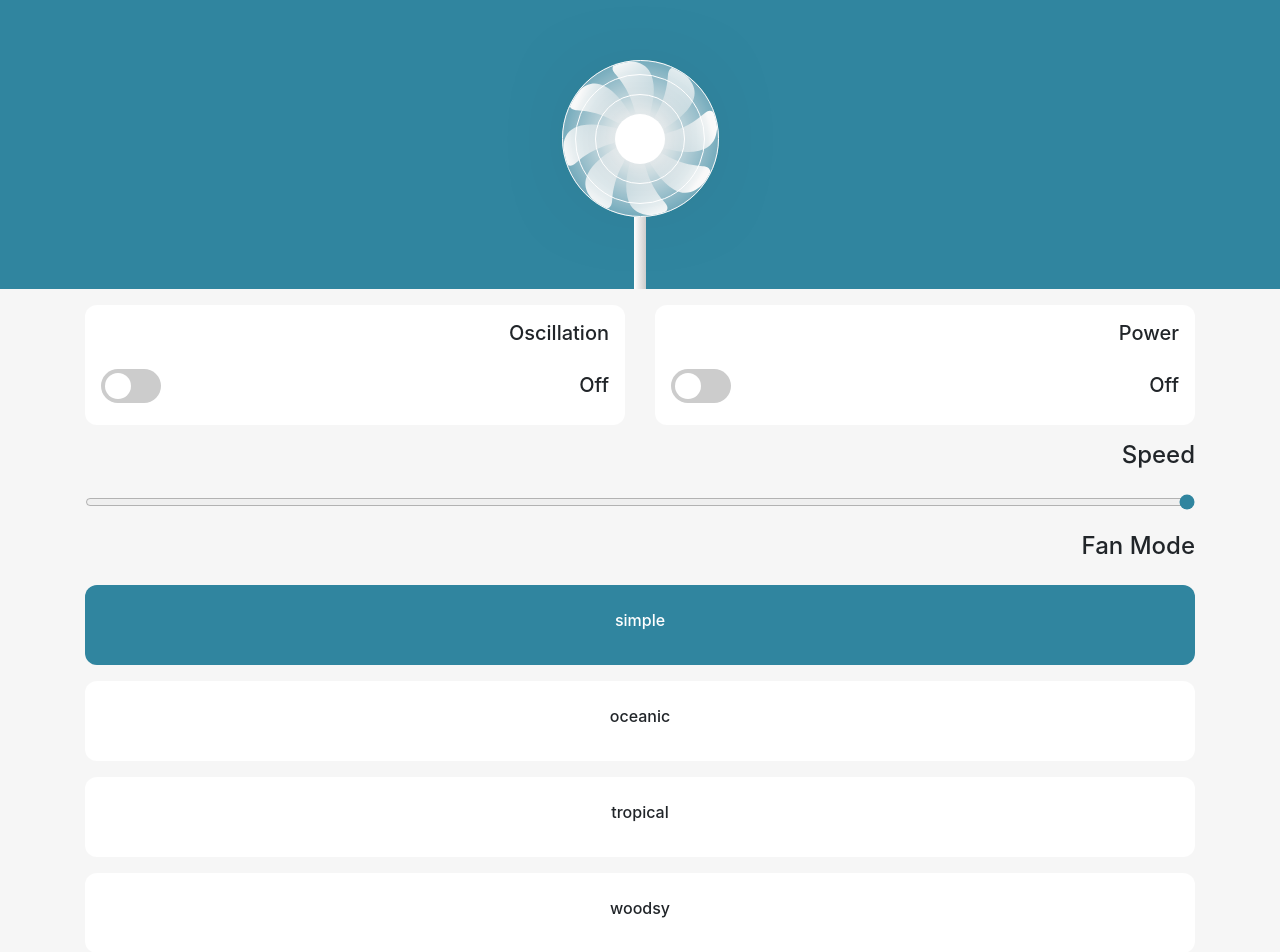
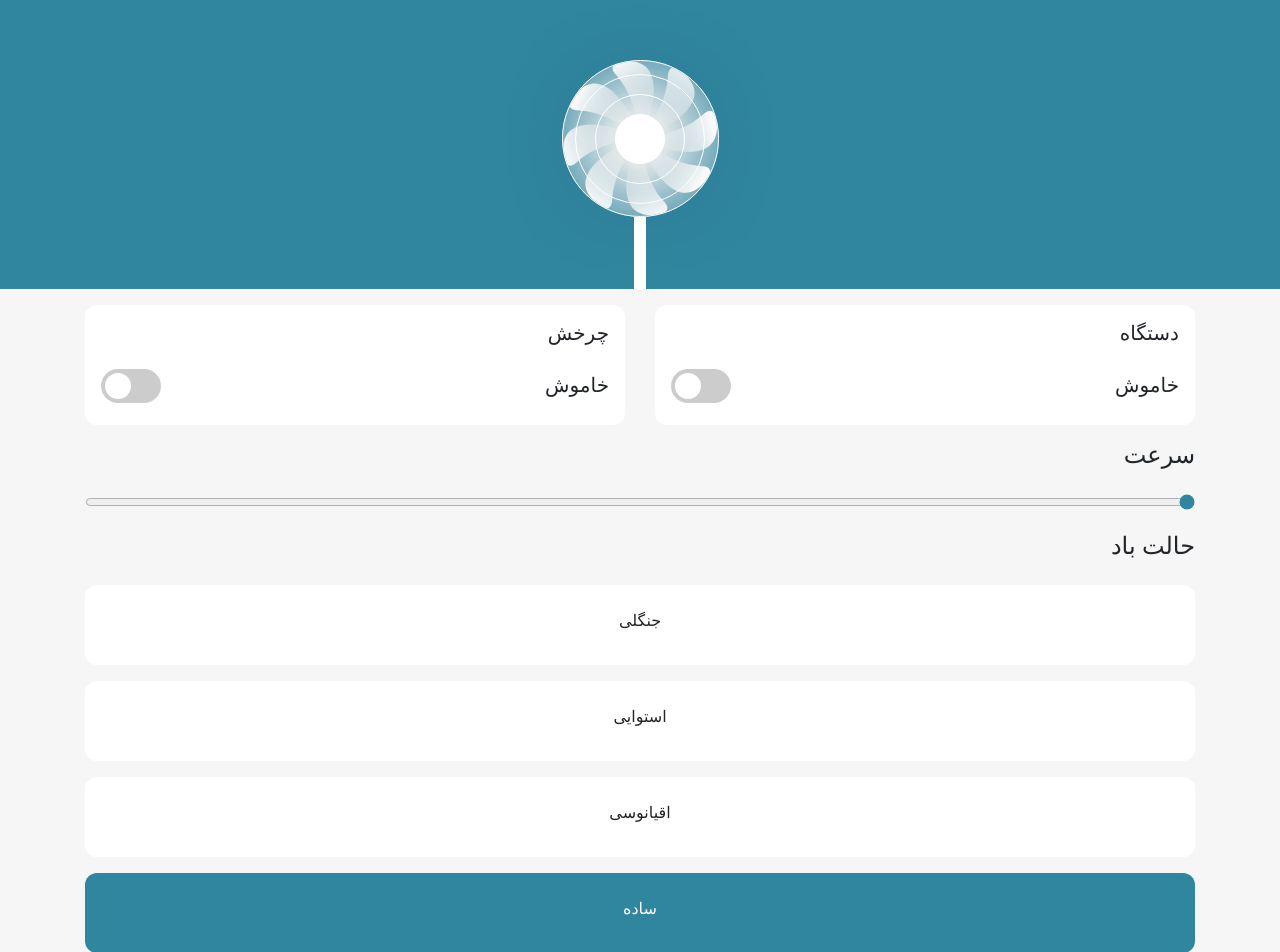
Before and after one commit to dnj/developer-recruitment, a Vue app in the folder challenges/4/YOUR-CODE-GOES-HERE/behkha/: page / in a window 1280 px wide. Shown: the top 952 px of the page. Built offline with nearby package versions, Linux system fonts and the light colour scheme.

Commit message:
translate to persian

```diff
--- a/challenges/4/YOUR-CODE-GOES-HERE/behkha/src/components/Fan.vue
+++ b/challenges/4/YOUR-CODE-GOES-HERE/behkha/src/components/Fan.vue
@@ -80,7 +80,6 @@ export default defineComponent({
   margin-bottom: 12px;
   background: radial-gradient(circle, rgba(255,255,255,1) 15%, rgba(255,255,255,0) 100%);
   border-radius: 50%;
-  // box-shadow: 0px 0px 50px 0px rgba(0,0,0,0.5);
 
   &-border {
     border: 1.5px solid white;
@@ -120,7 +119,7 @@ export default defineComponent({
   &-stand {
     width: 12px;
     height: 25%;
-    background: linear-gradient(90deg, rgba(255,255,255,1) 0%, rgba(204,204,204,1) 100%);
+    background: linear-gradient(90deg, rgba(255,255,255,1) 100%, rgba(204,204,204,1) 100%);
     position: absolute;
     bottom: 0;
   }
--- a/challenges/4/YOUR-CODE-GOES-HERE/behkha/src/components/FanModes.vue
+++ b/challenges/4/YOUR-CODE-GOES-HERE/behkha/src/components/FanModes.vue
@@ -1,12 +1,12 @@
 <template>
   <div class="container">
     <div class="d-flex flex-row justify-content-end">
-      <h4>Fan Mode</h4>
+      <h4>حالت باد</h4>
     </div>
     <div class="mt-3">
       <div class="row">
         <div class="col-3 col-md-12" v-for="mode in modes" :key="mode.id">
-          <FanModeItem :title="mode.title" @click="onFanModeSelect(mode.title)" :selected="getRotationMode === mode.title"/>
+          <FanModeItem :title="mode.title_fa" @click="onFanModeSelect(mode.title)" :selected="getRotationMode === mode.title"/>
         </div>
       </div>
     </div>
@@ -25,10 +25,10 @@ export default defineComponent({
   data() {
     return {
       modes: [
-        { id: 1, title: 'simple' },
-        { id: 2, title: 'oceanic' },
-        { id: 3, title: 'tropical' },
-        { id: 4, title: 'woodsy' },
+        { id: 4, title: 'woodsy', title_fa: 'جنگلی' },
+        { id: 3, title: 'tropical', title_fa: 'استوایی' },
+        { id: 2, title: 'oceanic', title_fa: 'اقیانوسی' },
+        { id: 1, title: 'simple', title_fa: 'ساده' },
       ]
     }
   },
--- a/challenges/4/YOUR-CODE-GOES-HERE/behkha/src/components/FanSpeed.vue
+++ b/challenges/4/YOUR-CODE-GOES-HERE/behkha/src/components/FanSpeed.vue
@@ -1,29 +1,42 @@
 <template>
   <div class="container">
     <div class="d-flex flex-row justify-content-end">
-      <h4>Speed</h4>
+      <h4>سرعت</h4>
     </div>
-    <input dir="rtl" type="range" value="1" min="1" max="3" step="1" class="w-100 mt-3" @change="onSpeedChange"/>
+    <input
+      dir="rtl"
+      type="range"
+      name="speed"
+      value="1"
+      min="1"
+      max="3"
+      step="1"
+      class="w-100 mt-3"
+      @change="onSpeedChange"
+    />
   </div>
 </template>
 
 <script lang="ts">
-import { defineComponent } from 'vue'
-import { mapMutations } from 'vuex';
+import { defineComponent } from "vue";
+import { mapMutations } from "vuex";
 
 export default defineComponent({
-  name: 'FanSpeed',
+  name: "FanSpeed",
   methods: {
-    ...mapMutations(['updateSpeed']),
+    ...mapMutations(["updateSpeed"]),
     onSpeedChange(event: any) {
       this.updateSpeed(event.target.value);
-    }
-  }
-})
+    },
+  },
+});
 </script>
 
-<style scoped>
-input[type="range"] {
-  accent-color: var(--primary-color);
+<style lang="scss" scoped>
+input {
+  &[type="range"] {
+    accent-color: var(--primary-color);
+    cursor: pointer;
+  }
 }
 </style>
--- a/challenges/4/YOUR-CODE-GOES-HERE/behkha/src/components/FanSwitches.vue
+++ b/challenges/4/YOUR-CODE-GOES-HERE/behkha/src/components/FanSwitches.vue
@@ -2,10 +2,10 @@
   <div class="container">
     <div class="row">
       <div class="col-6">
-        <Switch title="Oscillation" @toggle="onOscillationToggle"/>
+        <Switch title="چرخش" @toggle="onOscillationToggle"/>
       </div>
       <div class="col-6">
-        <Switch title="Power" @toggle="onPowerToggle"/>
+        <Switch title="دستگاه" @toggle="onPowerToggle"/>
       </div>
     </div>
   </div>
--- a/challenges/4/YOUR-CODE-GOES-HERE/behkha/src/components/base/Switch.vue
+++ b/challenges/4/YOUR-CODE-GOES-HERE/behkha/src/components/base/Switch.vue
@@ -5,7 +5,7 @@
     </div>
     <div class="d-flex flex-row justify-content-between mt-3">
       <SwitchButton class="my-auto" @toggle="onSwitchToggle"/>
-      <h5 class="mt-1">{{(status ? 'On' : 'Off')}}</h5>
+      <h5 class="mt-1">{{(status ? 'روشن' : 'خاموش')}}</h5>
     </div>
   </div>
 </template>
```
